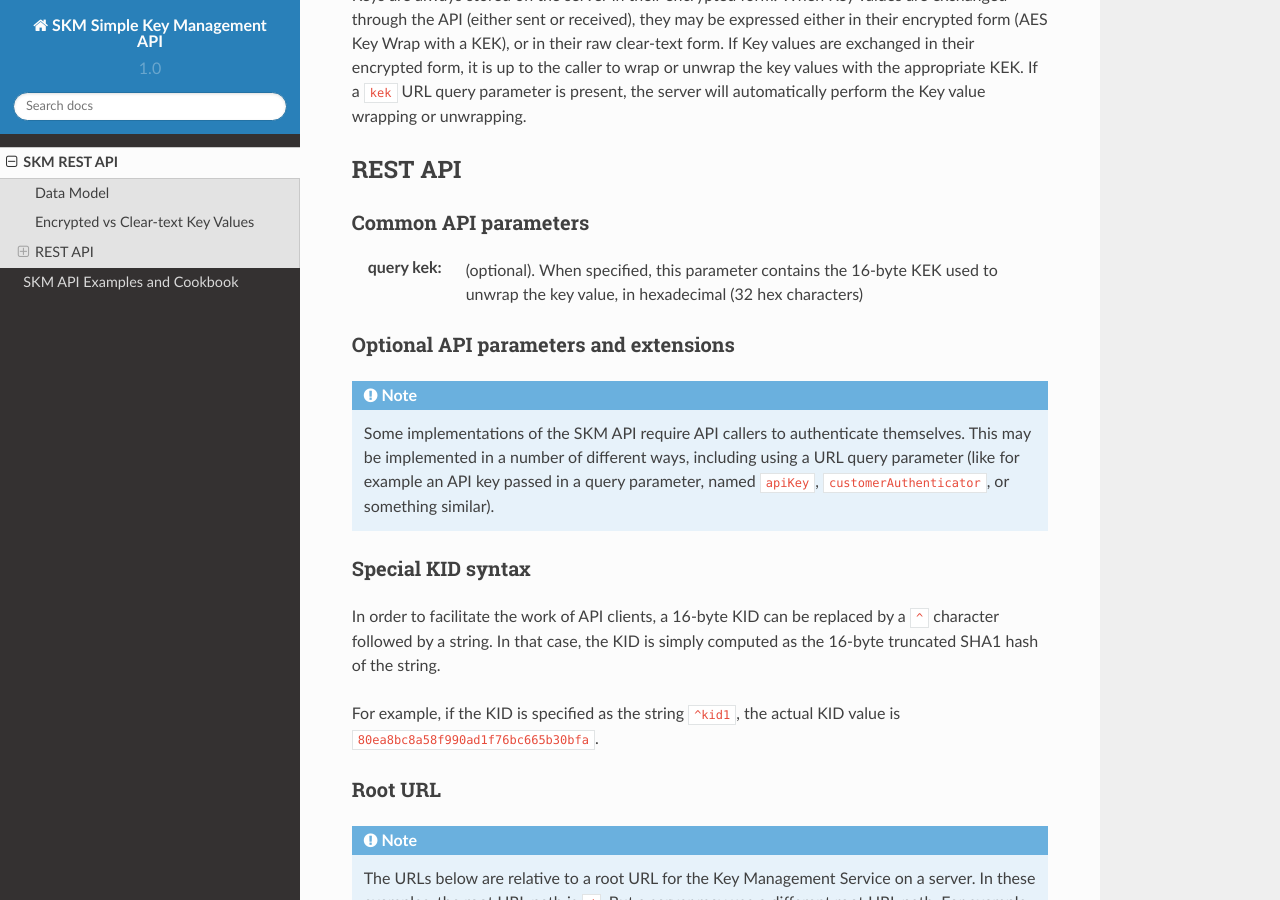
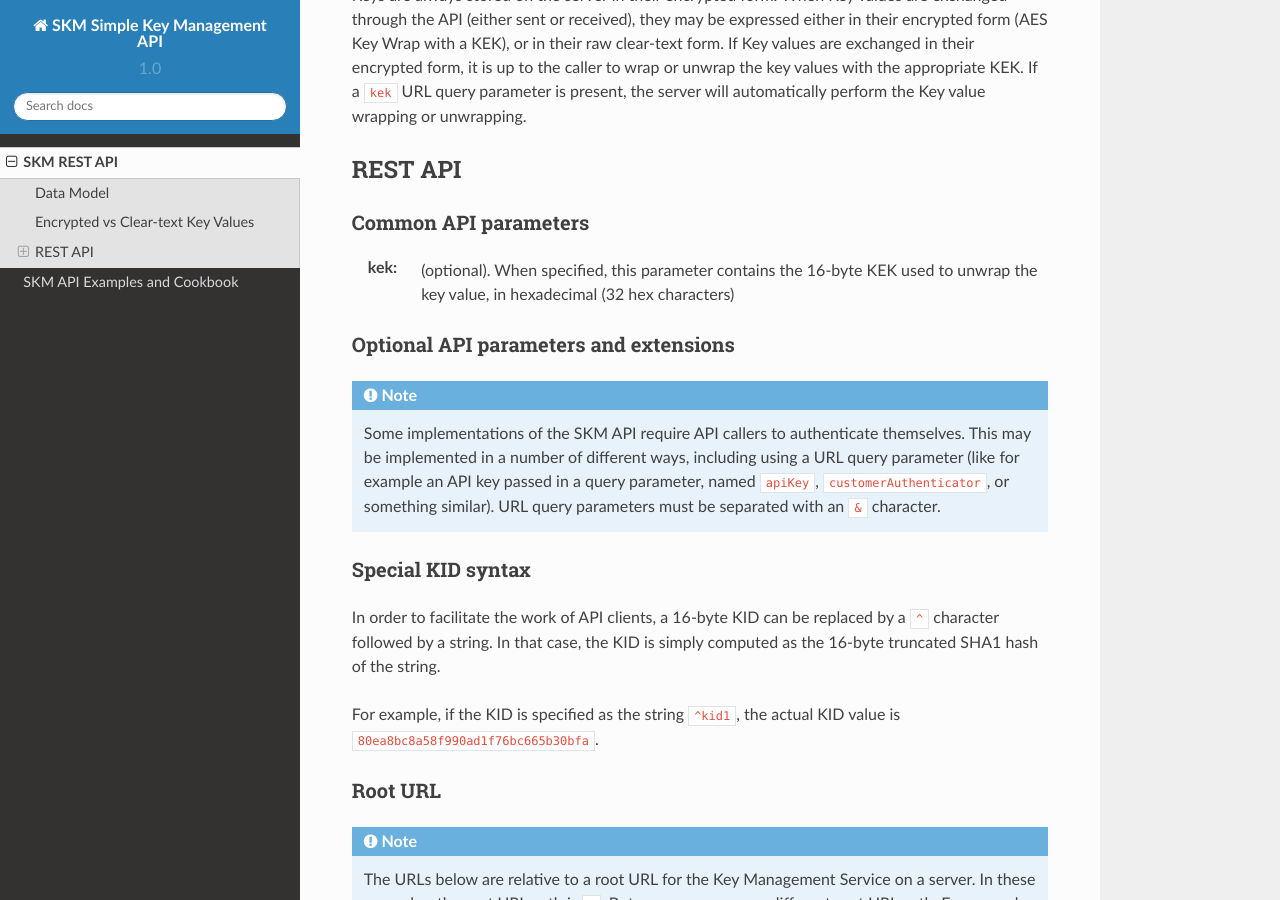
Before and after one commit to axiomatic-systems/skeyma, a Sphinx documentation site: the page built from docs/api/index.rst, in a window 1280 px wide and 900 px high, scrolled down 1113 px. Built offline with Sphinx 7.4.7 and the Read the Docs theme 2.0.0, drawn with Linux system fonts in a browser that asks for light colours.

```diff
--- a/docs/api/index.rst
+++ b/docs/api/index.rst
@@ -43,12 +43,12 @@ REST API
 Common API parameters
 ^^^^^^^^^^^^^^^^^^^^^
 
-:query kek: (optional). When specified, this parameter contains the 16-byte KEK used to unwrap the key value, in hexadecimal (32 hex characters)
+:kek: (optional). When specified, this parameter contains the 16-byte KEK used to unwrap the key value, in hexadecimal (32 hex characters)
 
 Optional API parameters and extensions
 ^^^^^^^^^^^^^^^^^^^^^^^^^^^^^^^^^^^^^^
 
-.. note:: Some implementations of the SKM API require API callers to authenticate themselves. This may be implemented in a number of different ways, including using a URL query parameter (like for example an API key passed in a query parameter, named ``apiKey``, ``customerAuthenticator``, or something similar).
+.. note:: Some implementations of the SKM API require API callers to authenticate themselves. This may be implemented in a number of different ways, including using a URL query parameter (like for example an API key passed in a query parameter, named ``apiKey``, ``customerAuthenticator``, or something similar). URL query parameters must be separated with an ``&`` character.
 
 Special KID syntax
 ^^^^^^^^^^^^^^^^^^
```
